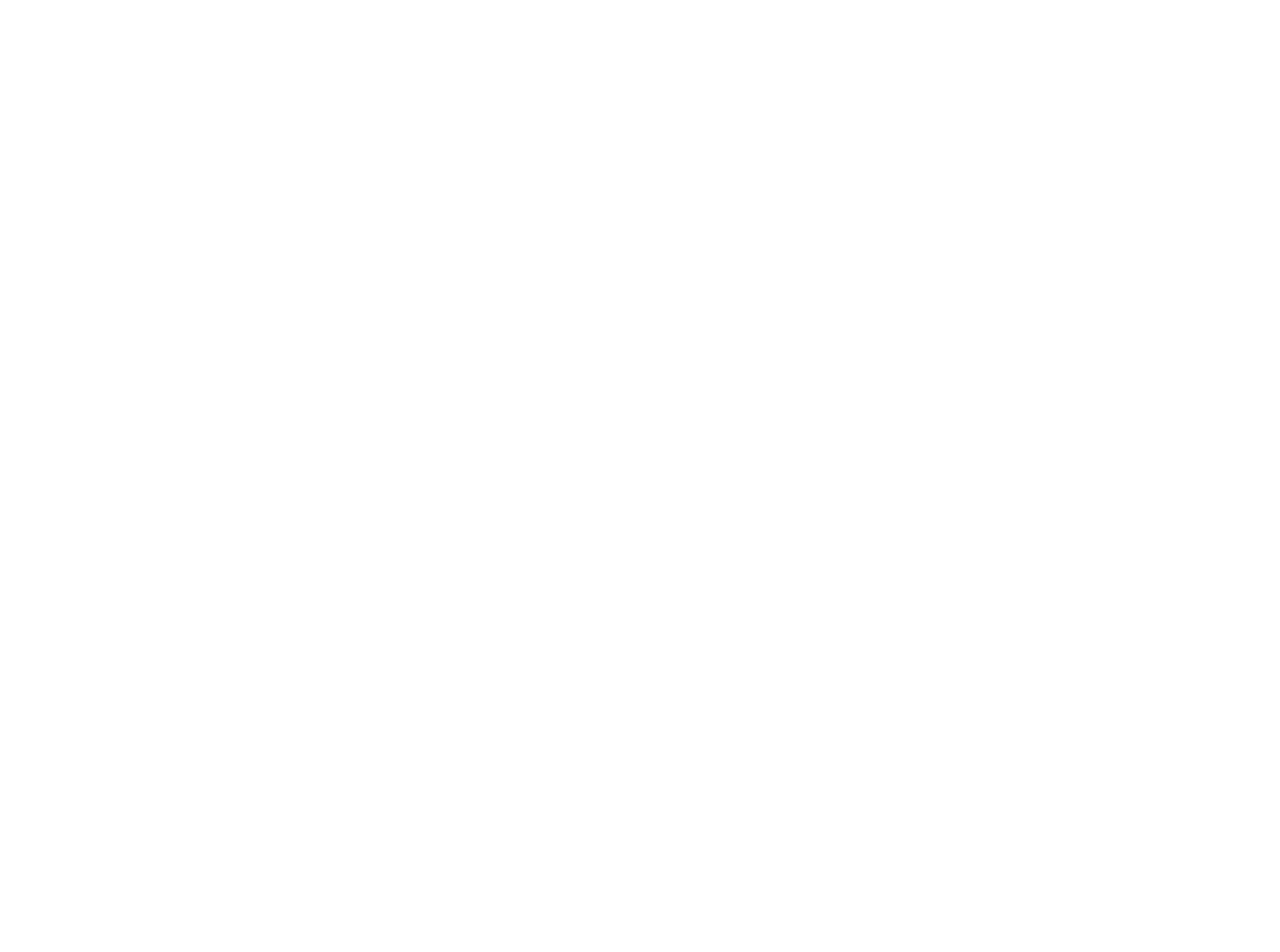
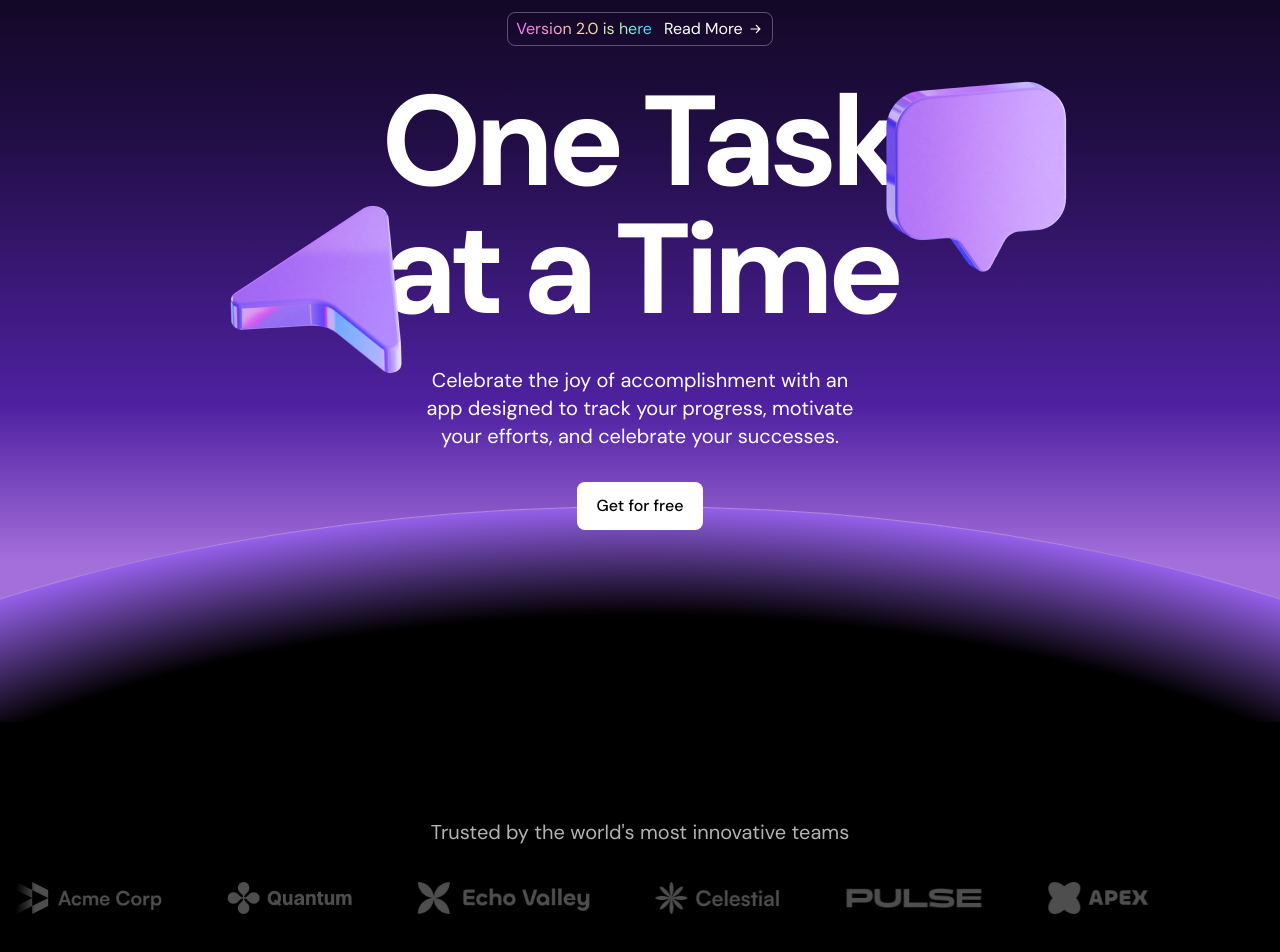
Before and after one commit to abdulrafayb/one-task-website, a Next.js app: page / in a window 1280 px wide. Shown: the part 308-1260 px from the top of the page. Before the commit the page ends 800 px from the top, so only its background shows below. Built offline with nearby package versions, Linux system fonts and the light colour scheme.

Commit message:
on hero section

```diff
--- a/src/components/Hero.tsx
+++ b/src/components/Hero.tsx
@@ -1,3 +1,61 @@
+import ArrowWIcon from '../../public/assets/icons/arrow-w.svg';
+import CursorImage from '../../public/assets/images/cursor.png';
+import MessageImage from '../../public/assets/images/message.png';
+
+import Link from 'next/link';
+import Image from 'next/image';
+
 export const Hero = () => {
-  return null;
+  return (
+    <div className='relative bg-black text-white bg-[linear-gradient(to_bottom,#000000,#200D42_34%,#4F21A1_65%,#A46EDB_82%)] py-[72px] sm:py-24 lg:py-48 overflow-clip'>
+      <div className='absolute bg-black w-[750px] sm:w-[1536px] lg:w-[2400px] h-[375px] sm:h-[768px] lg:h-[1200px] top-[calc(100%-96px)] sm:top-[calc(100%-120px)] lg:top-[calc(100%-216px)] left-1/2 -translate-x-1/2 border border-[#B48CDE] bg-[radial-gradient(closest-side,#000000_82%,#9560EB)] rounded-[100%]'></div>
+
+      <div className='relative container'>
+        <div className='flex justify-center items-center'>
+          <Link
+            href='/'
+            className='inline-flex gap-3 border border-white/30 py-1 px-2 rounded-lg'
+          >
+            <span className='bg-[linear-gradient(to_right,#F87AFF,#FB93D0,#FFDD99,#C3F0B2,#2FD8FE)] text-transparent bg-clip-text [-webkit-background-clip:text]'>
+              Version 2.0 is here
+            </span>
+            <span className='inline-flex items-center gap-1'>
+              <span>Read More</span>
+              <ArrowWIcon />
+            </span>
+          </Link>
+        </div>
+        <div className='flex justify-center mt-8'>
+          <div className='relative inline-flex'>
+            <Image
+              src={CursorImage}
+              width={200}
+              alt=''
+              className='absolute top-[108px] right-[476px] hidden sm:inline'
+            />
+            <Image
+              src={MessageImage}
+              width={200}
+              alt=''
+              className='absolute top-[56] left-[498px] hidden sm:inline'
+            />
+            <h1 className='inline-flex text-7xl sm:text-9xl font-bold tracking-tighter text-center'>
+              One Task <br /> at a Time
+            </h1>
+          </div>
+        </div>
+        <div className='flex justify-center'>
+          <p className='text-xl max-w-md text-center mt-8'>
+            Celebrate the joy of accomplishment with an app designed to track
+            your progress, motivate your efforts, and celebrate your successes.
+          </p>
+        </div>
+        <div className='flex justify-center mt-8'>
+          <button className='bg-white text-black font-medium py-3 px-5 rounded-lg'>
+            Get for free
+          </button>
+        </div>
+      </div>
+    </div>
+  );
 };
--- a/src/components/LogoTicker.tsx
+++ b/src/components/LogoTicker.tsx
@@ -4,6 +4,7 @@
 import celestialLogo from '/public/assets/images/celestial.png';
 import pulseLogo from '/public/assets/images/pulse.png';
 import apexLogo from '/public/assets/images/apex.png';
+import Image from 'next/image';
 
 const images = [
   { src: acmeLogo, alt: 'Acme Logo' },
@@ -15,5 +16,25 @@
 ];
 
 export const LogoTicker = () => {
-  return null;
+  return (
+    <div className='bg-black text-white py-[72px] sm:py-24'>
+      <div className='container'>
+        <h2 className='text-xl text-white/70 text-center'>
+          Trusted by the world&apos;s most innovative teams
+        </h2>
+        <div className='relative overflow-hidden before:content-[""] before:absolute before:w-5 before:h-full before:top-0 before:left-0 before:bg-[linear-gradient(to_right,#000000,rgb(0,0,0,0))] after:content-[""] after:absolute after:w-5 after:h-full after:top-0 after:right-0 after:bg-[linear-gradient(to_left,#000000,rgb(0,0,0,0))] mt-9'>
+          <div className='flex gap-16'>
+            {images.map(({ src, alt }, index) => (
+              <Image
+                key={index}
+                src={src}
+                alt={alt}
+                className='flex-none w-auto h-8'
+              />
+            ))}
+          </div>
+        </div>
+      </div>
+    </div>
+  );
 };
```
